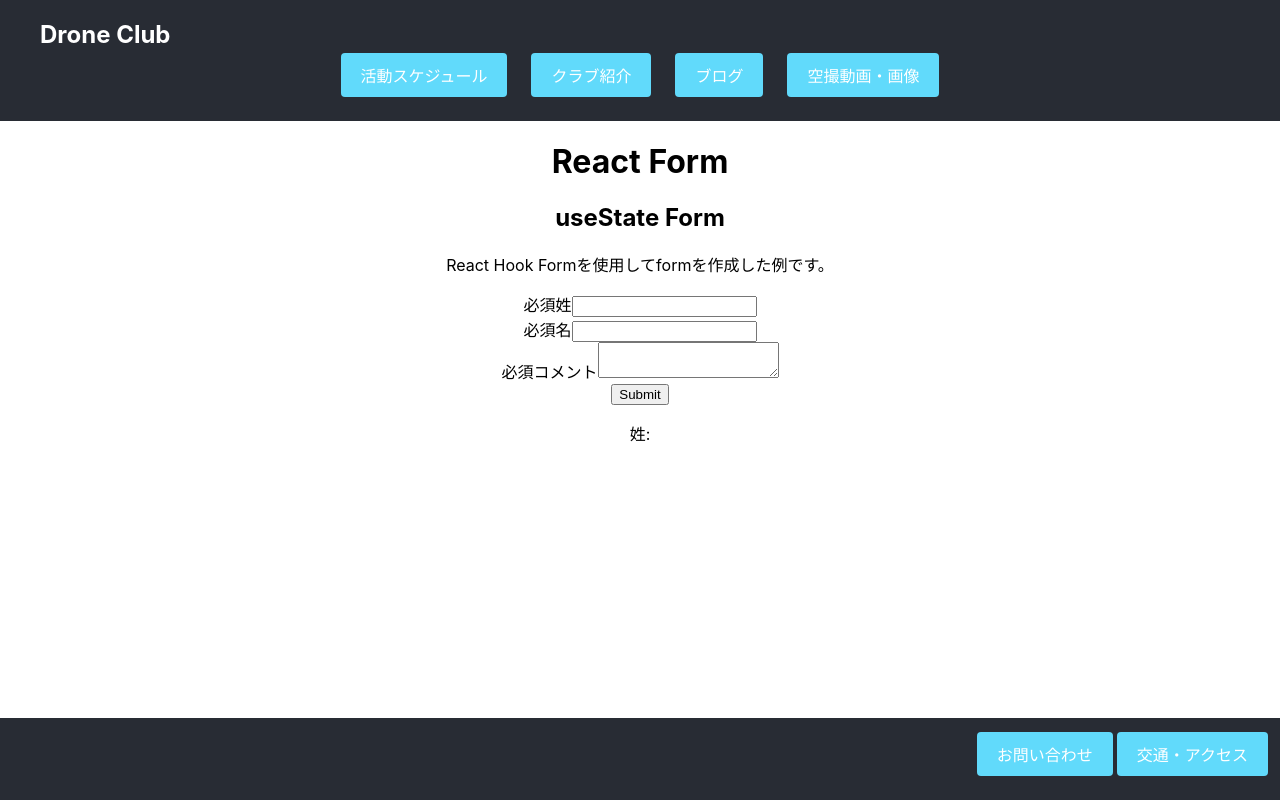
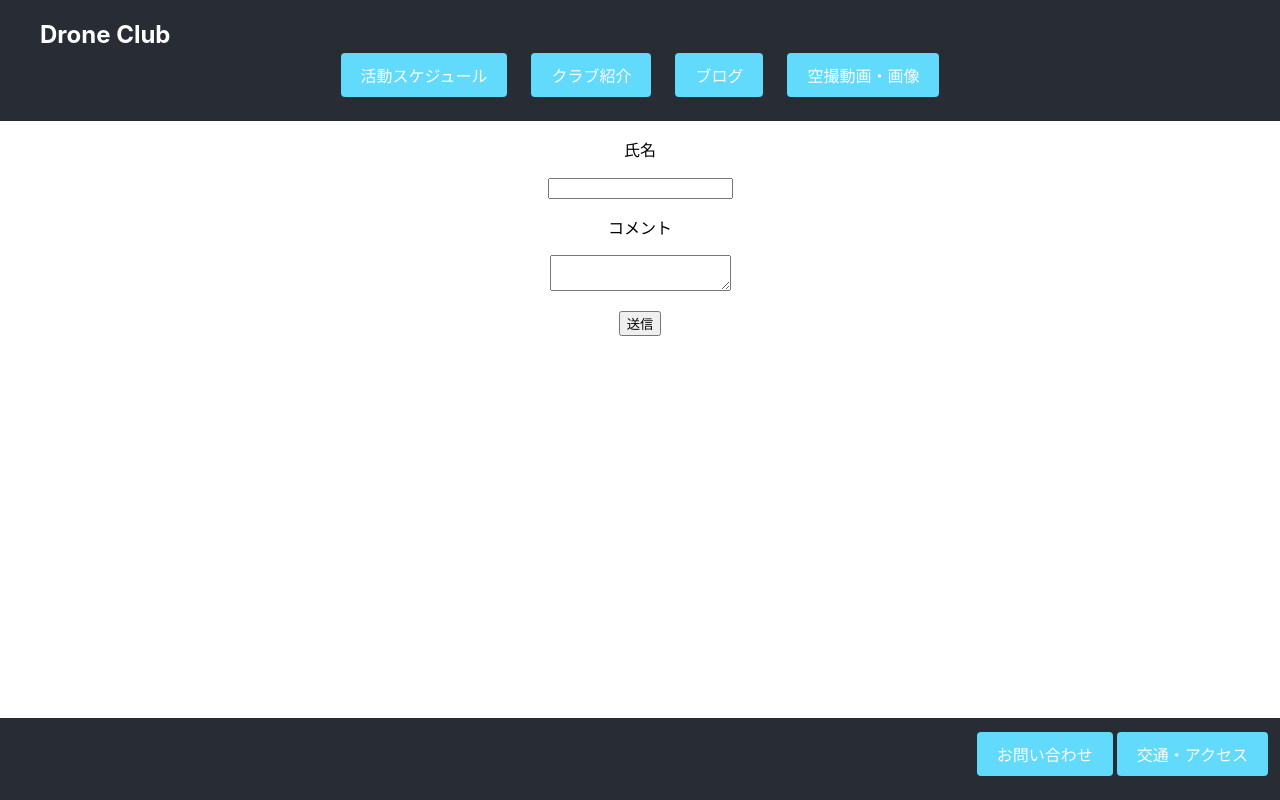
Before and after one commit to tsuyoshi12345/website, a React (Create React App) app in the folder frontend/react-project/: page /contact in a window 1280 px wide. Built offline with nearby package versions, Linux system fonts and the light colour scheme.

Commit message:
formを作成2

```diff
--- a/frontend/react-project/package.json
+++ b/frontend/react-project/package.json
@@ -5,6 +5,7 @@
   "dependencies": {
     "@emotion/react": "^11.13.0",
     "@emotion/styled": "^11.13.0",
+    "@hookform/resolvers": "^3.9.0",
     "@mui/material": "^5.16.7",
     "@testing-library/jest-dom": "^5.17.0",
     "@testing-library/react": "^13.4.0",
@@ -15,11 +16,12 @@
     "@types/react-dom": "^18.3.0",
     "react": "^18.3.1",
     "react-dom": "^18.3.1",
-    "react-hook-form": "^7.52.2",
+    "react-hook-form": "^7.53.0",
     "react-router-dom": "^6.24.0",
     "react-scripts": "5.0.1",
     "typescript": "^4.9.5",
-    "web-vitals": "^2.1.4"
+    "web-vitals": "^2.1.4",
+    "zod": "^3.23.8"
   },
   "scripts": {
     "start": "react-scripts start",
--- a/frontend/react-project/src/pages/contact.tsx
+++ b/frontend/react-project/src/pages/contact.tsx
@@ -1,92 +1,105 @@
-import { FC } from "react";
+import React, { useState } from "react";
 
 import { useForm, SubmitHandler } from "react-hook-form";
 
-type Inputs = {
-  firstName: string;
-  lastName: string;
-  comment: string;
-  submit: any;
+import { zodResolver } from "@hookform/resolvers/zod";
+import * as zod from "zod";
+
+const schema = zod.object({
+  name: zod.string().min(1, { message: "必須項目です" }),
+  comment: zod.string().min(1, { message: "必須項目です" }),
+});
+
+const FormURL =
+  "https://docs.google.com/forms/u/0/d/e/1FAIpQLSfZ8FyoiaAjiK7G5lyHrvNXsFODo4iVTncL-94q8c1jk7kmxw/formResponse";
+
+  const FormFieldNames = {
+    name: "entry.1030514930",
+    comment: "entry.323289088",
   };
 
-const Contact: React.FC = () => {
+  type FormData = {
+    name: string;
+    comment: string;
+  };
+
+  function Contact() {
+    const [isSubmitted, setIsSubmitted] = useState(false);
+
     const {
       register,
       handleSubmit,
-    watch,
       formState: { errors },
-  } = useForm<Inputs>();
-  const onSubmit: SubmitHandler<Inputs> = (data) => console.log(data);
+    } = useForm<FormData>({
+      // zodを使用する設定
+      resolver: zodResolver(schema),
+    });
 
-  // watch
-  const lastName = watch("lastName");
+    const onSubmit: SubmitHandler<FormData> = async (data) => {
+      try {
+        // フォームデータをGoogleフォームに送信
+        await fetch(FormURL, {
+          method: "POST",
+          // urlEncodeされた値をbodyに入れる
+          body: provideUrlEncodedFormData(data),
+          // 通常ではcorsに弾かれる (返却値のstatusは常に0 後述...)
+          mode: "no-cors",
+          headers: {
+            "Content-Type": "application/x-www-form-urlencoded",
+          },
+        });
 
+        // 送信が成功したら、送信完了画面を表示
+        setIsSubmitted(true);
+      } catch (e) {
+        //　送信に失敗した場合に表示する画面
+        alert("送信に失敗しました。ネットワーク状況を確認してください");
+      }
+    };
+
+    //　送信が完了した場合に表示する画面
+    if (isSubmitted) {
       return (
-    <div className="wrapper">
-      <h1>React Form</h1>
-      <section className="section">
-        <h2>useState Form</h2>
-        <p>React Hook Formを使用してformを作成した例です。</p>
+        <div className="submitted-message">
+          <h1>送信が完了しました</h1>
+          <p>お問い合わせいただきありがとうございます。</p>
+        </div>
+      );
+    }
+
+    // まだ送信が完了していない場合、フォームを表示する
+    return (
+      <>
         <form onSubmit={handleSubmit(onSubmit)}>
           <div className="form-item">
             <label>
-              <span className="label required">必須</span>
-              <span>姓</span>
-              <input
-                type="text"
-                {...register("lastName", {
-                  required: "姓を入力してください",
-                })}
-              />
+              <p>氏名</p>
+              <input type="text" {...register("name")} />
             </label>
-            {errors.lastName?.message && (
-              <p className="error-message">{errors.lastName?.message}</p>
-            )}
+            <p className="error-message">{errors.name?.message}</p>
           </div>
           <div className="form-item">
             <label>
-              <span className="label required">必須</span>
-              <span>名</span>
-              <input
-                type="text"
-                {...register("firstName", {
-                  required: "名を入力してください",
-                })}
-              />
+              <p>コメント</p>
+              <textarea {...register("comment")} />
             </label>
-            {errors.firstName?.message && (
-              <p className="error-message">{errors.firstName?.message}</p>
-            )}
+            <p className="error-message">{errors.comment?.message}</p>
           </div>
-          <div className="form-item">
-            <label>
-              <span className="label required">必須</span>
-              <span>コメント</span>
-              <textarea
-                {...register("comment", {
-                  required: true,
-                  minLength: {
-                    value: 10,
-                    message: "10文字以上で入力してください",
-                  },
-                  maxLength: {
-                    value: 20,
-                    message: "20文字以下で入力してください",
-                  },
-                })}
-              />
-            </label>
-            {errors.comment?.message && (
-              <p className="error-message">{errors.comment.message}</p>
-            )}
-          </div>
-          <div className="submit-button">
-            <input type="submit" />
-          </div>
+          <button type="submit">送信</button>
         </form>
-      </section>
-      <p>姓: {lastName}</p>
-    </div>
+      </>
     );
-};
+  }
+
+  // request bodyに必要なurlEncodeされた値を提供
+  // originalのform情報を{entry.{number}: value}に変換する
+  // フォームデータを適切な形式に変換して送信
+  function provideUrlEncodedFormData(originalFormData: FormData) {
+    const result: { [key: string]: string | number } = {};
+    Object.keys(originalFormData).forEach(
+      (key) => (result[FormFieldNames[key as keyof FormData]] = originalFormData[key as keyof FormData])
+    );
+    return new URLSearchParams(result as any).toString();
+  }
+
   export default Contact;
```
Also changed, not shown: 1 other file (tests, documents, lock files or other folders). Lines whose indentation alone changed are shown as unchanged.
